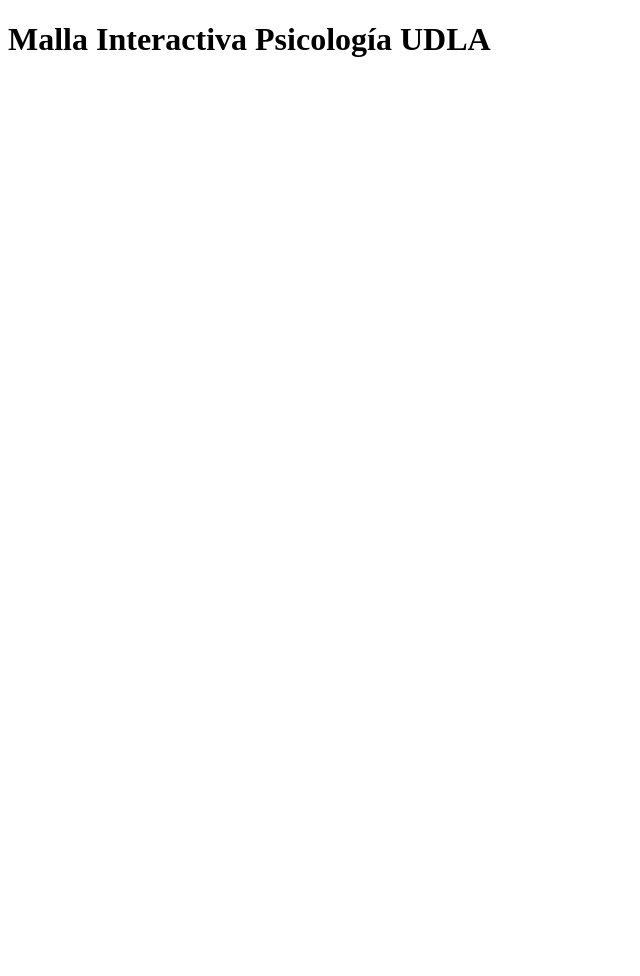
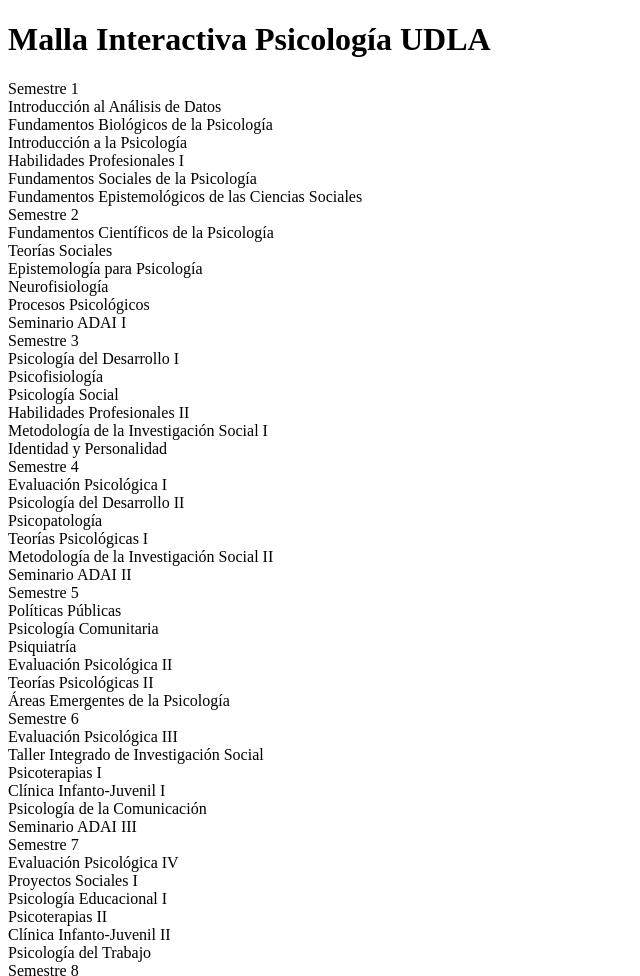
Before and after one commit to monserrat2006/Malla-psicologia-udla, a plain HTML site: page Index.html in a window 1280 px wide. Shown: the top 976 px of the page, without its empty margins (0-640 px from the left). Before the commit the page ends 800 px from the top, so only its background shows below. Drawn offline with Linux system fonts and the light colour scheme.

Commit message:
Index.html

```diff
--- a/Index.html
+++ b/Index.html
@@ -3,11 +3,11 @@
 <head>
   <meta charset="UTF-8">
   <title>Malla Psicología UDLA</title>
-  <link rel="stylesheet" href="styles.css">
+  <link rel="stylesheet" href="estilos_Versión2.css">
 </head>
 <body>
   <h1>Malla Interactiva Psicología UDLA</h1>
   <div class="contenedor-malla" id="malla-container"></div>
-  <script src="script.js"></script>
+  <script src="script_Version2.js"></script>
 </body>
 </html>
```
